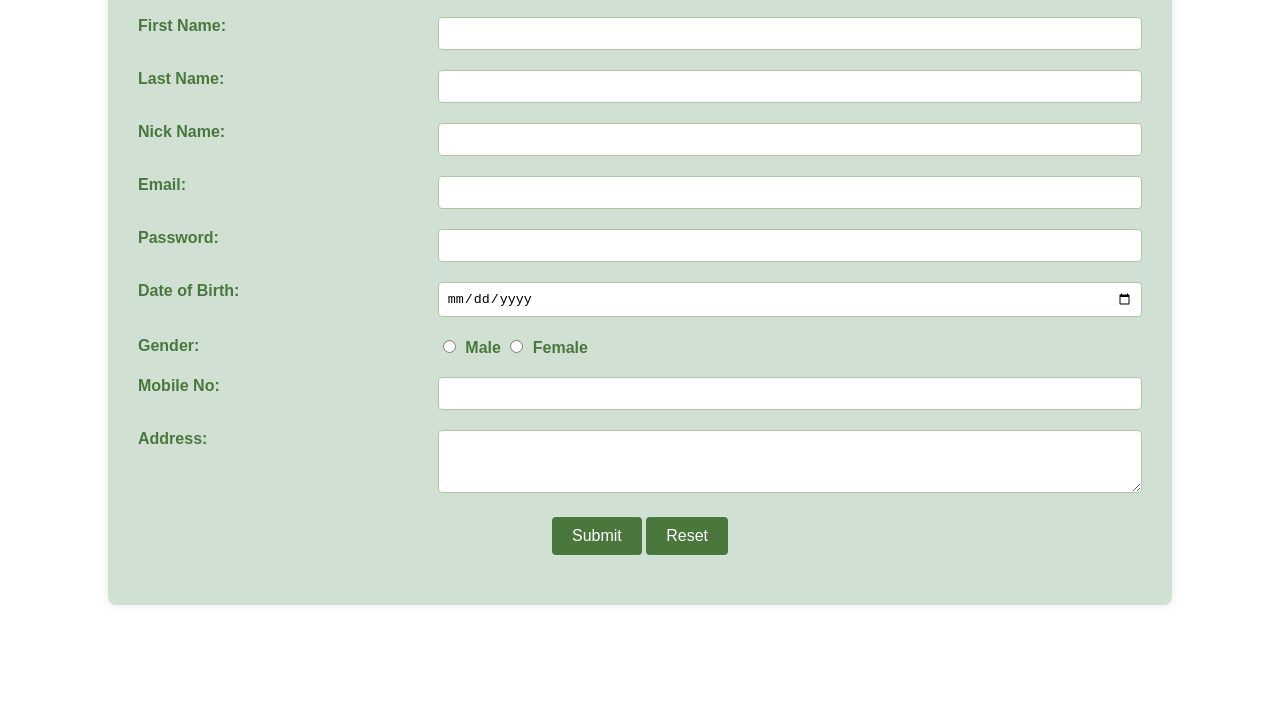
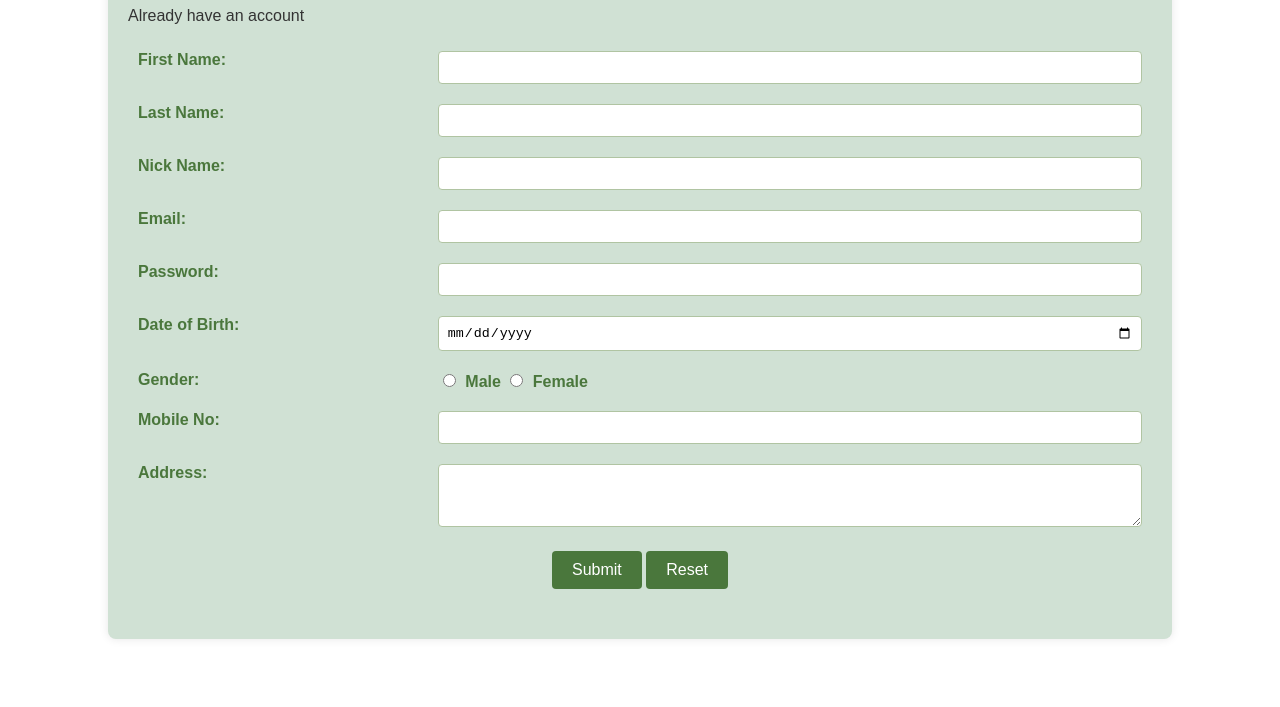
Before and after one commit to devikeerthana/Task2, a plain HTML site: page index1.html in a window 1280 px wide. Shown: the part 93-800 px from the top of the page. Drawn offline with Linux system fonts and the light colour scheme.

Commit message:
index1.html

```diff
--- a/index1.html
+++ b/index1.html
@@ -129,6 +129,9 @@
             <input type="reset" value="Reset">
           </td>
         </tr>
+        <div class="register-link">
+          <p>Already have an account</p>
+        </div>
       </table>
     </form>
   </div>
```
